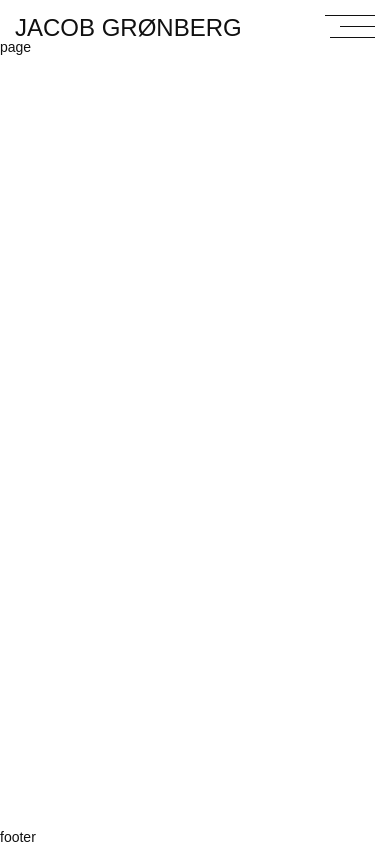
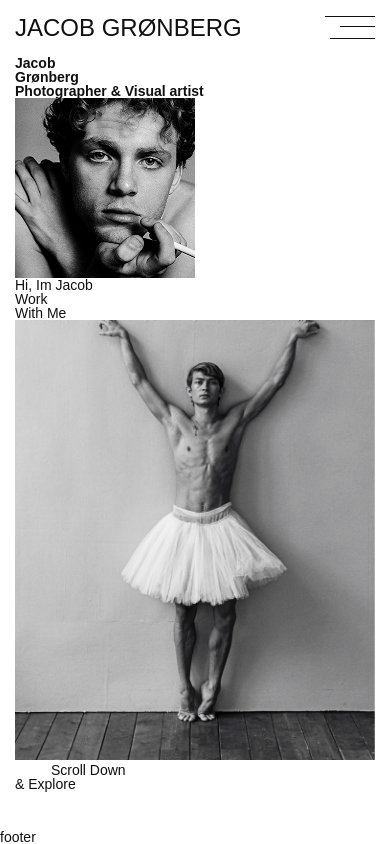
Before and after one commit to Nomex2008/Site-Gr-nberg, a plain HTML site: page index.html in a window 390 px wide. Drawn offline with Linux system fonts and the light colour scheme; a web font is replaced by a local one.

Commit message:
Commit 3
Add section hero + rebuild .header::before

```diff
--- a/css/style.css
+++ b/css/style.css
@@ -32,36 +32,62 @@ body {
 	margin: 0 auto;
 }
 
+/*page*/
+.page {
+}
+.page_hero {
+}
+
+
 /*header*/
 .header {
-	padding-top: 50px;
+	padding-block: 50px;
 	padding-inline: 40px;
 	display: flex;
 	gap: 15px;
 	justify-content: space-between;
 	align-items: center;
+	pointer-events: none;
+
+	position: sticky;
+	z-index: 50;
+	top: 0;
+}
+.header::before {
+	content: "";
+	height: 123px;
+	position: fixed;
+	right: 0;
+	top: 0;
+	width: 100%;
+	z-index: 4;
+	background-color: rgba(255, 255, 255, 0.9);
 }
 .header__logo {
 	position: relative;
 	z-index: 5;
-	left: 1.1;
+	line-height: 1.1;
 	font-size: 24px;
 	text-transform: uppercase;
 	transition: color .3s ease;
+	pointer-events: all;
 }
 .header__logo:hover {
 	color: var(--text-primary);
 }
 .header__menu {
+	pointer-events: all;
 }
 /*menu*/
 .menu {
+	pointer-events: all;
 }
 .menu__icon {
 	z-index: 5;
 	width: 50px;
 	height: 23px;
 	position: relative;
+	pointer-events: all;
 }
 .menu__icon::before,
 .menu__icon::after,
@@ -70,6 +96,7 @@ body {
 	position: absolute;
 	height: 1px;
 	right: 0;
+	z-index: 2;
 	transition: all .3s ease;
 	background-color: var(--text-default);
 }
@@ -111,25 +138,28 @@ body {
 }
 
 .menu__icon small {
-	aspect-ratio: 1;
 	border-radius: 50%;
 	position: absolute;
-	width: 0;
-	height: 0;
-	opacity: 0;
+	width: 0px;
+	aspect-ratio: 1;
 	left: 50%;
 	top: 50%;
-	transition: all .3s ease;
+	opacity: 0;
 	translate: -50% -50%;
+	transition:
+		width 0.3s,
+		opacity 0.3s;
 	border: 1px solid var(--text-primary);
 }
-
 .menu-open .menu__icon small {
 	opacity: 1;
 	width: 200px;
-	height: 200px;
 }
-
+@media (max-width: 550px) {
+	.menu-open .menu__icon small {
+		width: 55px;
+	}
+}
 .menu__body {
 	padding: 0 0 40px 0;
 
@@ -142,6 +172,7 @@ body {
 	width: 100%;
 	height: 100%;
 	right: 0;
+	top: 0;
 	visibility: hidden;
 	opacity: 0;
 	transition:
@@ -149,7 +180,11 @@ body {
 		visibility .3s;
 	background-color: #fff;
 }
-.menu__body:before {
+.menu-open .menu__body {
+	visibility: visible;
+	opacity: 1;
+}
+/*.menu__body:before {
 	content: '';
 	position: fixed;
 	height: 123px;
@@ -162,24 +197,23 @@ body {
 		opacity .3s,
 		visibility .3s;
 	background-color: rgba(255, 255, 255, .8);
-}
-.menu-open .menu__body,
-.menu-open .menu__body:before{
-	visibility: visible;
-	opacity: 1;
-}
+}*/
 
 .menu__list {
+	padding-top: 110px;
+	padding-bottom: 70px;
 	flex-grow: 1;
-	padding-block: 70px;
+	display: flex;
 	gap: 40px;
-	display: flex;
 	flex-direction: column;
 	justify-content: center;
 	align-items: center;
 	counter-reset: item;
 }
 .menu__item {
+	display: flex;
+	align-items: center;
+	gap: 50px;
 }
 .menu__item :before {
 	font-size: 30px;
@@ -231,10 +265,10 @@ body {
 
 @media (max-width: 991.98px) {
 	.header {
-		padding-top: 30px;
+		padding-block: 30px;
 	}
-	.menu__body:before {
-		width: 83px;
+	.header::before {
+		height: 83px;
 	}
 	.menu__link {
 		font-size: 70px;
@@ -249,10 +283,10 @@ body {
 
 @media (max-width: 767.98px) {
 	.header {
-		padding-top: 15px;
+		padding-block: 15px;
 	}
-	.menu__body:before {
-		width: 53px;
+	.header::before {
+		height: 53px;
 	}
 	.menu__link {
 		font-size: 38px;
@@ -270,3 +304,39 @@ body {
 		height: 0px;
 	}
 }
+
+/*HERO*/
+.hero {
+}
+.hero__container {
+}
+.hero__content {
+}
+.hero__title {
+}
+.hero__subtitle {
+}
+.hero__author {
+}
+.author {
+}
+.author__picture {
+}
+.author__image {
+}
+.author__caption {
+}
+.author__action {
+}
+.hero__media {
+}
+.hero__image {
+}
+.hero__scroll {
+}
+.scroll-hero {
+}
+.scroll-hero__arrow {
+}
+.scroll-hero__label {
+}
--- a/index.html
+++ b/index.html
@@ -62,7 +62,39 @@
         </header>
 
         <main class="page">
-            page
+            <section class="page_hero hero">
+                <div class="hero__container">
+                    <div class="hero__content">
+                        <h1 class="hero__title">Jacob <br>Grønberg</h1>
+                        <h2 class="hero__subtitle">
+                            <span>Photographer</span>
+                            <span>& Visual artist</span>
+                        </h2>
+                        <div class="hero__author author">
+                            <figure class="author__picture">
+                                <img class="author__image" src="./img/home/hero/jacob.jpg" alt="author">
+                                <figcaption class="author__caption">Hi, Im Jacob</figcaption>
+                            </figure>
+                            <a href="#" class="author__action">
+                               Work <br> With Me
+                            </a>
+                        </div>
+                    </div>
+
+                    <div class="hero__media">
+                        <img src="./img/home/hero/main-img.jpg" alt="Image-main" class="hero__image">
+                        <a href="#" class="hero__scroll scroll-hero">
+                            <svg class="scroll-hero__arrow" width="32" height="15" viewBox="0 0 32 15" fill="none" xmlns="http://www.w3.org/2000/svg">
+                                <path d="M0 7.35358H30"/>
+                                <path d="M23.5 0.353577L30.5 7.35358L23.5 14.3536" "/>
+                            </svg>
+                            <span class="scroll-hero__label">
+                                Scroll Down <br> & Explore
+                            <span/>
+                        </a>
+                    </div>
+                </div>
+            </section>
         </main>
 
         <footer class="footer">
```
Also changed, not shown: img/home/hero/jacob.jpg (added), img/home/hero/main-img.jpg (added).
